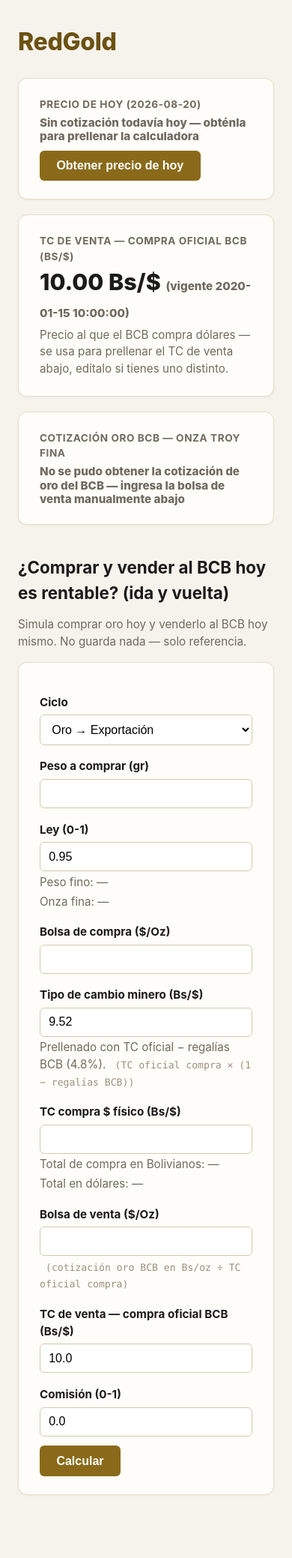
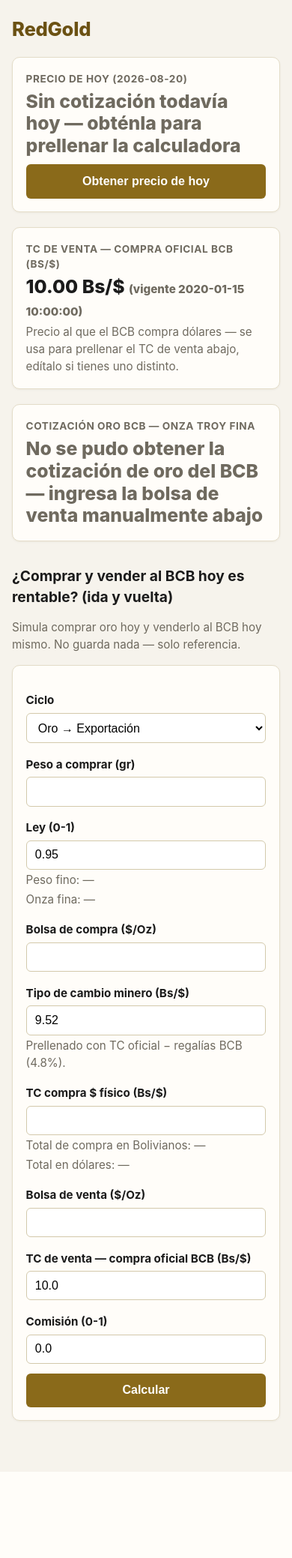
Before and after one commit to Sergiorioss524/software_redgold, a Flask app: page / in a window 390 px wide. Shown: the whole page at 75% size. After the commit the page ends 1963 px from the top, so only its background shows below. Run offline with Flask 3, Linux system fonts and the light colour scheme; a database or web service that is not in the repository returns one stand-in record (values such as "Sample title"); data that the repository does not hold is empty; some libraries are stand-ins or nearby versions.

Commit message:
Make the dashboard responsive for phone and tablet
Add the missing viewport meta tag (mobile browsers were rendering at
desktop width and zooming out regardless of font size), then tune layout
per breakpoint: phones get tighter padding, full-width buttons, and hide
the formula annotations so the results table fits without horizontal
scroll; tablets get the full viewport width instead of the desktop
max-width. Wrap the results table in a scroll-safe container as a
fallback, and keep input font-size >=16px to avoid iOS Safari's
zoom-on-focus.

Co-Authored-By: Claude Sonnet 5 <noreply@anthropic.com>

```diff
--- a/redgold/templates/base.html
+++ b/redgold/templates/base.html
@@ -2,6 +2,7 @@
 <html lang="es">
 <head>
   <meta charset="utf-8">
+  <meta name="viewport" content="width=device-width, initial-scale=1">
   <title>{% block title %}RedGold{% endblock %}</title>
   <style>
     :root {
@@ -91,6 +92,27 @@
     .formula { color: #9a917d; font-size: 0.82rem; font-family: ui-monospace, SFMono-Regular, Menlo, monospace; }
     td.formula { white-space: nowrap; }
     .stat-label .formula, .muted .formula { margin-left: 0.5rem; }
+    .table-scroll { overflow-x: auto; -webkit-overflow-scrolling: touch; }
+
+    /* Phones: reclaim edge padding, drop the formula column so the numbers
+       stay readable without horizontal scrolling. */
+    @media (max-width: 600px) {
+      body { font-size: 16px; padding: 1.25rem 1rem 3rem; }
+      h1 { font-size: 1.6rem; margin-bottom: 1.1rem; }
+      h2 { font-size: 1.2rem; margin: 2rem 0 0.4rem; }
+      .card { padding: 1.1rem 1.1rem; border-radius: 10px; }
+      .stat { font-size: 1.55rem; }
+      form.stack input, form.stack select { max-width: none; font-size: 16px; }
+      td.formula, .formula { display: none; }
+      th, td { padding: 0.55rem 0.6rem; font-size: 0.95rem; }
+      button { width: 100%; padding: 0.85rem 1.4rem; }
+    }
+
+    /* iPads / small laptops: a bit more breathing room than phones, but
+       still full width instead of the desktop max-width. */
+    @media (min-width: 601px) and (max-width: 1024px) {
+      body { max-width: 100%; padding: 2rem 2.5rem 4rem; }
+    }
   </style>
   <script>
     var TROY_OUNCE_GRAMS = 31.1035;
--- a/redgold/templates/dashboard.html
+++ b/redgold/templates/dashboard.html
@@ -112,6 +112,7 @@
   </script>
 
   {% if round_trip %}
+    <div class="table-scroll">
     <table style="margin-top:1rem">
       <tr><td>Costo de compra</td><td>{{ round_trip.purchase_totals.total_bs|money }} Bs &middot; {{ round_trip.purchase_totals.total_usd|money }} USD</td><td class="formula">Bs: oz fina × bolsa compra × TC minero · USD: oz fina × bolsa compra</td></tr>
       <tr><td>Ingreso de venta</td><td>{{ round_trip.sale_totals.total_bs|money }} Bs &middot; {{ round_trip.sale_totals.total_final_usd|money }} USD</td><td class="formula">USD: oz fina × bolsa venta × (1 − comisión) · Bs: USD × TC venta</td></tr>
@@ -127,6 +128,7 @@
       </tr>
       <tr><td>Utilidad directa en USD</td><td>{{ round_trip.profit.profit_usd_direct|money }}</td><td class="formula">Ingreso de venta (USD) − Costo de compra (USD)</td></tr>
     </table>
+    </div>
     {% if round_trip.profit.net_profit_bs >= 0 %}
       <p class="positive" style="font-weight:700">Sí, hoy conviene según estos números.</p>
     {% else %}
```
